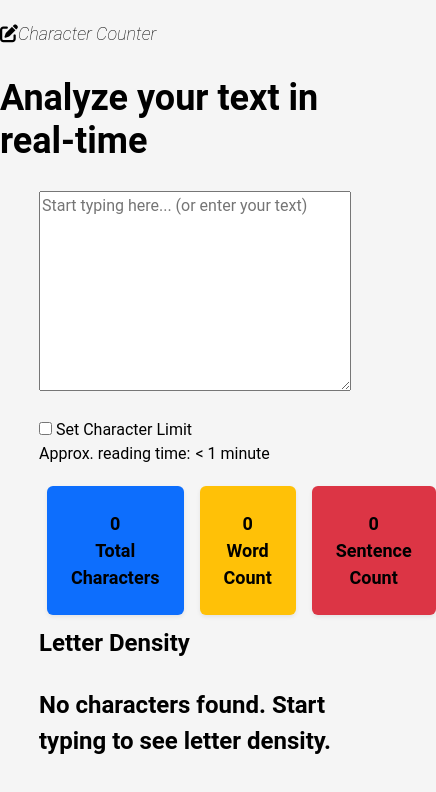
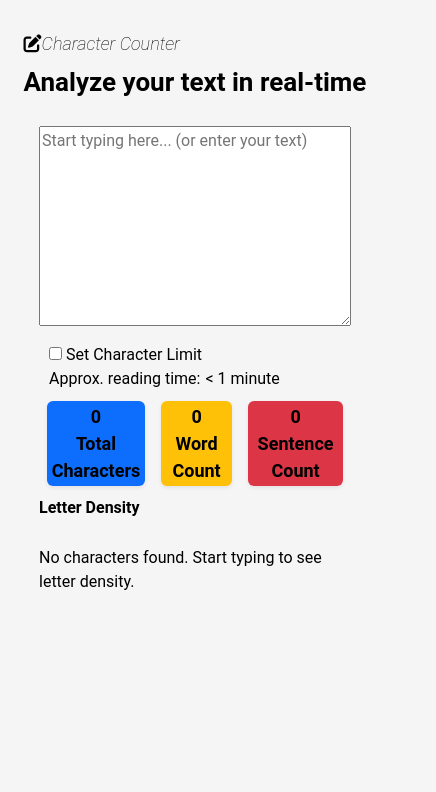
Before and after one commit to jkw07/character-counter, a React (Create React App) app: page / in a window 390 px wide. Shown: the top 792 px of the page, 436 px wide, since content can reach past the window. Built offline with nearby package versions, Linux system fonts and the light colour scheme.

Commit message:
reorganize components

```diff
--- a/src/App.tsx
+++ b/src/App.tsx
@@ -1,4 +1,4 @@
-import { useState } from "react";
+import { ChangeEvent, useState } from "react";
 import { Header } from "./components/Header";
 import {TextInput} from "./components/TextInput";
 import {StatisticsPanel} from "./components/StatisticsPanel";
@@ -10,7 +10,17 @@ function App() {
   const [isLimitEnabled, setIsLimitEnabled] = useState<boolean>(false);
   const [maxLength, setMaxLength] = useState<number>(100);
 
-//handleTextInput osobno - funkcje osobno
+  const handleLimitToggle = () => {
+    setIsLimitEnabled(!isLimitEnabled)
+  }
+
+  const handleMaxLengthChange = (e: ChangeEvent<HTMLInputElement>) => {
+    setMaxLength(parseInt(e.target.value) || 100)
+  }
+
+  const handleTextInput = (e: ChangeEvent<HTMLTextAreaElement>) => {
+    setText(e.target.value)
+  }
 
   return (
     <div className="App">
@@ -18,17 +28,15 @@ function App() {
       <main>
         <TextInput
           text={text}
-          handleChange={(e) => setText(e.target.value)}
+          handleChange={handleTextInput}
           isLimitEnabled={isLimitEnabled}
           maxLength={maxLength}
         />
         <OptionsPanel
           isLimitEnabled={isLimitEnabled}
           maxLength={maxLength}
-          handleLimitToggle={() => setIsLimitEnabled(!isLimitEnabled)}
-          handleMaxLengthChange={(e) =>
-            setMaxLength(parseInt(e.target.value) || 100)
-          }
+          handleLimitToggle={handleLimitToggle}
+          handleMaxLengthChange={handleMaxLengthChange}
           text={text}
         />
         <StatisticsPanel text={text} />
--- a/src/components/LetterDensity.tsx
+++ b/src/components/LetterDensity.tsx
@@ -7,7 +7,7 @@ type LetterDensityProps = {
 export const LetterDensity = ({ text }: LetterDensityProps) => {
   return (
     <div className="letter-density">
-      <p>Letter Density</p>
+      <p><strong>Letter Density</strong></p>
       {text.trim().length > 0 ?
         <LetterDensityList text={text}/>
       :
--- a/src/components/OptionsPanel.tsx
+++ b/src/components/OptionsPanel.tsx
@@ -1,3 +1,5 @@
+import { ReadingTime } from "./ReadingTime";
+
 type OptionsPanelProps = {
   isLimitEnabled: boolean;
   maxLength: number;
@@ -5,19 +7,6 @@ type OptionsPanelProps = {
   handleMaxLengthChange: (e: React.ChangeEvent<HTMLInputElement>) => void;
   text: string;
 };
-
-const readingTime = (text: string): string => {
-  const wordsPerMinute = 200;
-  const words = text.trim().split(/\s+/).length;
-  const minutes = Math.floor(words / wordsPerMinute);
-  if (minutes < 1) {
-    return "< 1 minute";
-  } else if (minutes === 1) {
-    return "1 minute";
-  } else {
-    return `${minutes} minutes`;
-  }
-}
 
 
 export const OptionsPanel = ({
@@ -49,7 +38,7 @@ export const OptionsPanel = ({
       {isLimitEnabled && <p>Characters left: {maxLength - text.length}</p>}
       <div>
         <p className="inline">Approx. reading time:</p>
-        <p className="inline">{readingTime(text)}</p>
+        <p className="inline">{ReadingTime(text)}</p>
       </div>
     </div>
   );
--- /dev/null
+++ b/src/components/ReadingTime.tsx
@@ -0,0 +1,12 @@
+export const ReadingTime = (text: string): string => {
+  const wordsPerMinute = 200;
+  const words = text.trim().split(/\s+/).length;
+  const minutes = Math.floor(words / wordsPerMinute);
+  if (minutes < 1) {
+    return "< 1 minute";
+  } else if (minutes === 1) {
+    return "1 minute";
+  } else {
+    return `${minutes} minutes`;
+  }
+}
--- a/src/index.css
+++ b/src/index.css
@@ -10,8 +10,10 @@ textarea {
 }
 
 main {
-  width: 60%;
+  width: 80%;
+  max-width: 800px;
 }
+
 header {
   padding: 20px 0;
 }
@@ -54,7 +56,6 @@ textarea {
 
 .letter-density p {
   font-size: 24px;
-  font-weight: bold;
   padding-top: 10px;
 }
 
@@ -68,15 +69,26 @@ header span {
   font-weight: lighter;
   font-style: italic;
   display: block;
-  margin-bottom: 30px;
+  margin: 10px 0;
 }
 
-@media screen and (max-width: 768px) {
-  main {
-    width: 80%;
-  }
+@media (max-width: 768px) {
   .statistic-card {
     font-size: 18px;
   }
+}
 
+@media (max-width: 500px) {
+  header h1 {
+    font-size: 26px;
+  }
+  .options {
+    padding: 10px;
+  }
+  .statictic-card, .letter-density p {
+    font-size: 16px;
+  }
+  .p-4 {
+    padding: 2px !important;
+  }
 }
```
